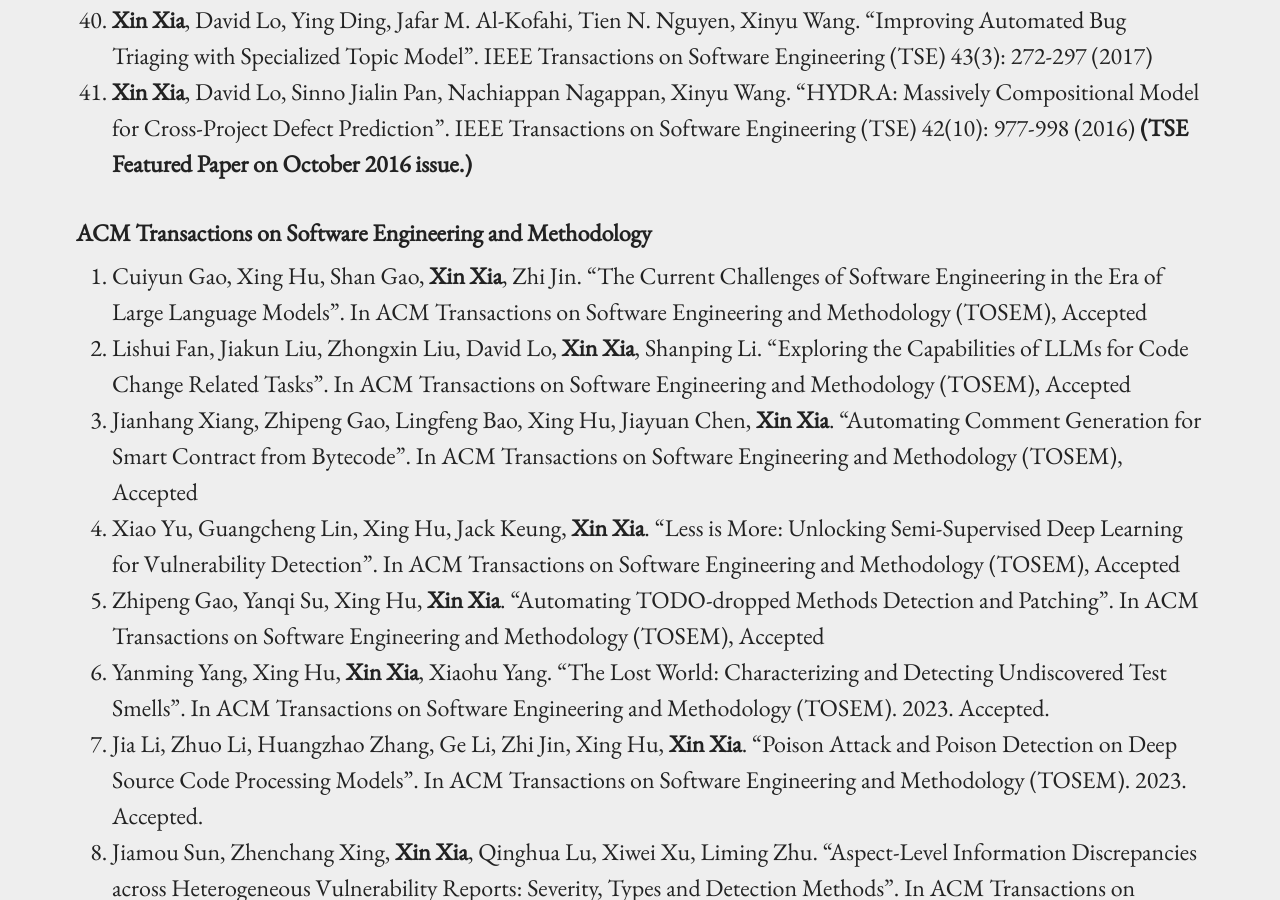
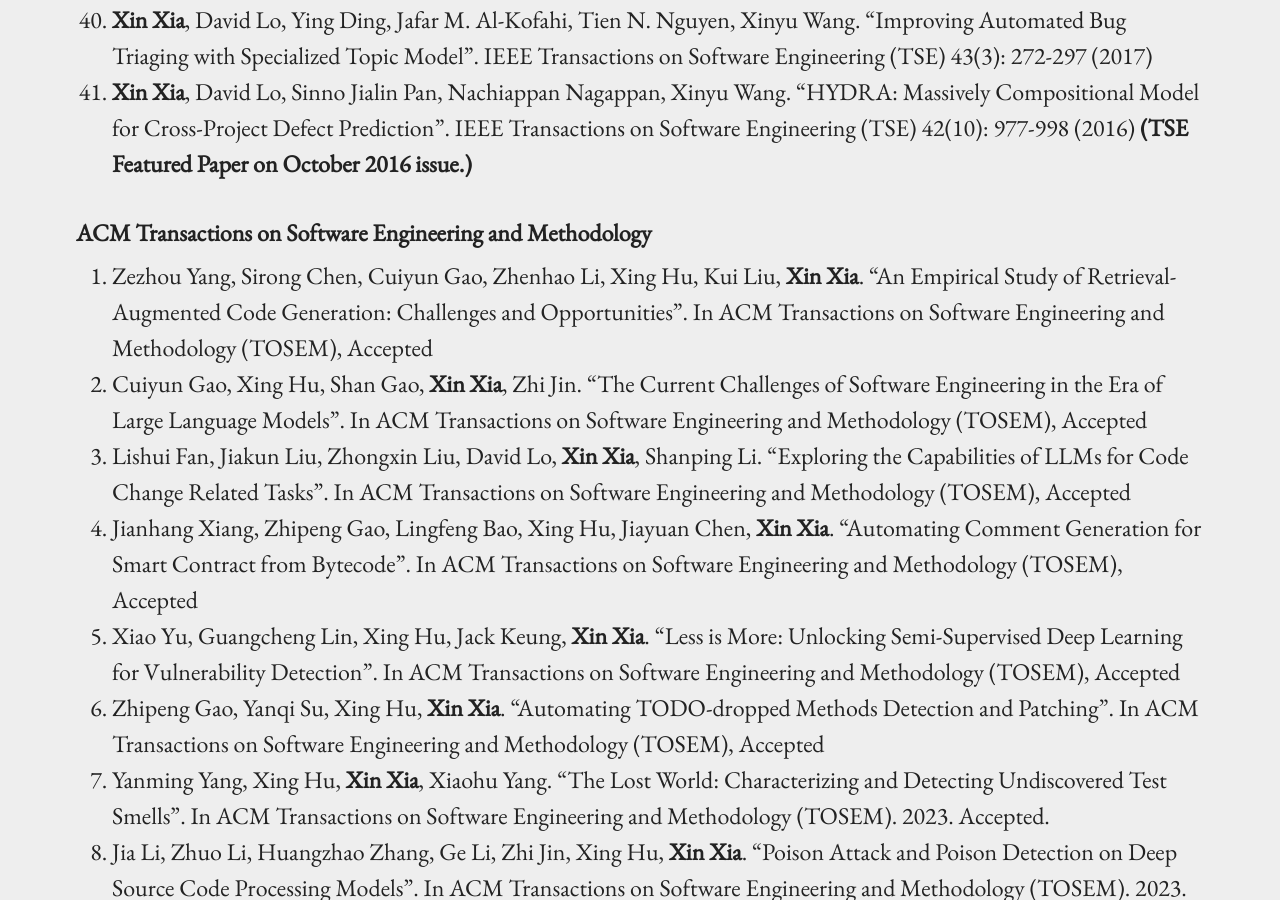
Before and after one commit to xin-xia/xin-xia.github.io, a Jekyll site: the page built from index.md, in a window 1280 px wide and 900 px high, scrolled down 4759 px. Built offline with Jekyll 4.4.1, drawn with Linux system fonts in a browser that asks for light colours.

Commit message:
Update index.md

```diff
--- a/index.md
+++ b/index.md
@@ -83,6 +83,7 @@ Case Study of Code Clone Detection and Defect Prediction". IEEE Transactions on
  <strong>(TSE Featured Paper on October 2016 issue.)</strong>     <br />
 
 #### ACM Transactions on Software Engineering and Methodology
+1. Zezhou Yang, Sirong Chen, Cuiyun Gao, Zhenhao Li, Xing Hu, Kui Liu,  <strong>Xin Xia</strong>. "An Empirical Study of Retrieval-Augmented Code Generation: Challenges and Opportunities". In ACM Transactions on Software Engineering and Methodology (TOSEM), Accepted <br />
 1.  Cuiyun Gao, Xing Hu, Shan Gao, <strong>Xin Xia</strong>, Zhi Jin. "The Current Challenges of Software Engineering in the Era of Large Language Models". In ACM Transactions on Software Engineering and Methodology (TOSEM), Accepted <br />
 1. Lishui Fan, Jiakun Liu, Zhongxin Liu, David Lo, <strong>Xin Xia</strong>, Shanping Li. "Exploring the Capabilities of LLMs for Code Change Related Tasks". In ACM Transactions on Software Engineering and Methodology (TOSEM), Accepted <br />
 1. Jianhang Xiang, Zhipeng Gao, Lingfeng Bao, Xing Hu, Jiayuan Chen,  <strong>Xin Xia</strong>. "Automating Comment Generation for Smart Contract from Bytecode".  In ACM Transactions on Software Engineering and Methodology (TOSEM), Accepted <br />
```
